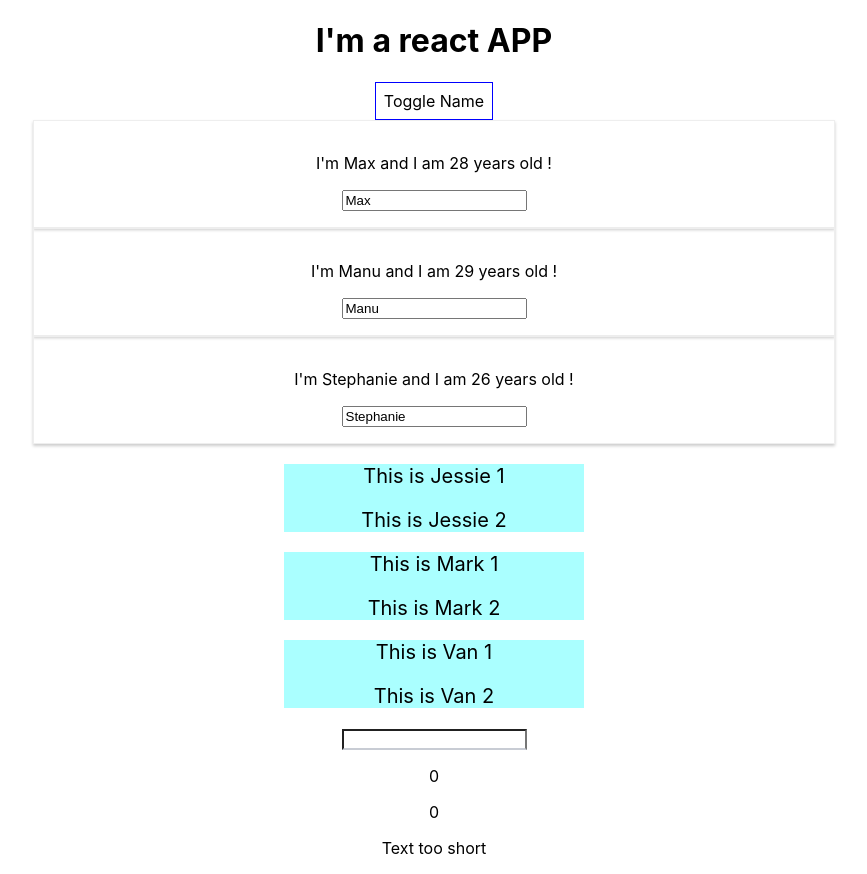
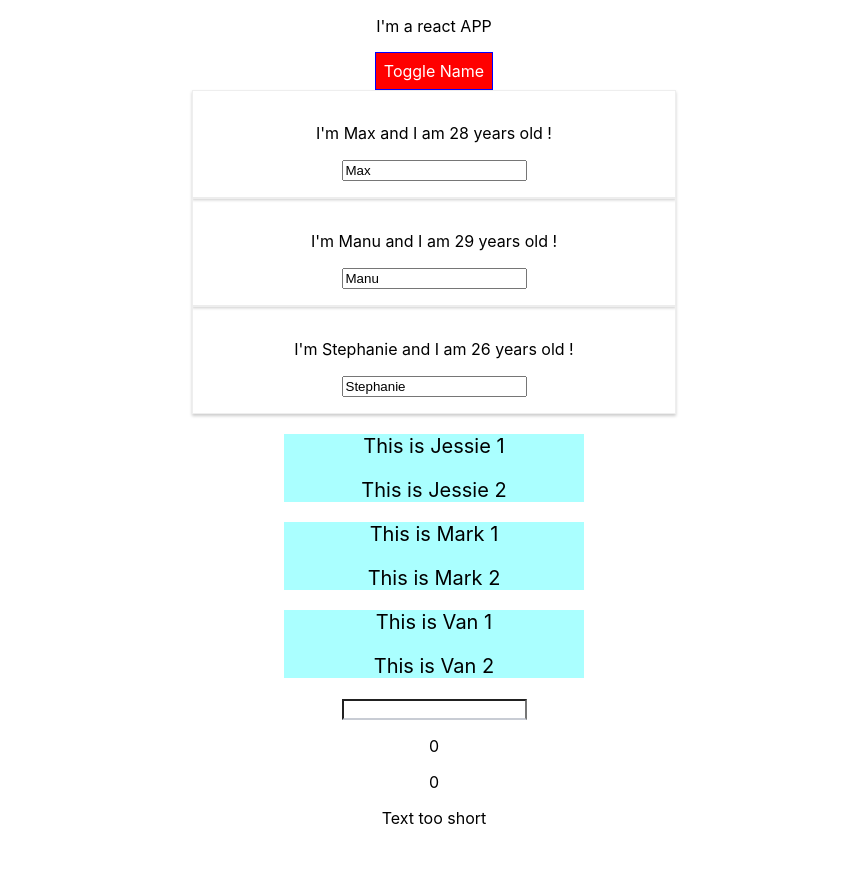
Before and after one commit to OscarZhou/react-complete-guide, a React (Create React App) app: page / in a window 1280 px wide. Both pictures are taken after a click on the button "Toggle Name". Shown: the whole page, without its empty margins (206-1073 px from the left). After the commit the page ends 844 px from the top, so only its background shows below. Built offline with nearby package versions, Linux system fonts and the light colour scheme.

Commit message:
Add styling react conponent : package radium

```diff
--- a/package.json
+++ b/package.json
@@ -3,6 +3,7 @@
   "version": "0.1.0",
   "private": true,
   "dependencies": {
+    "radium": "^0.25.0",
     "react": "^16.6.3",
     "react-dom": "^16.6.3",
     "react-scripts": "2.1.1"
--- a/src/App.css
+++ b/src/App.css
@@ -1,3 +1,11 @@
 .App {
   text-align: center;
 }
+
+.red {
+  color: red;
+}
+
+.bold{
+  font-weight: bold;
+}
--- a/src/App.js
+++ b/src/App.js
@@ -5,6 +5,7 @@ import Person from './Person/Person.js'
 import UserOutput from './UserOutput/UserOutput.js'
 import UserInput from './UserInput/UserInput.js'
 import Validation from './Validation/Validation.js'
+import Radium, {StyleRoot}from 'radium'
 import Char from './Char/Char.js'
 
 class App extends Component {
@@ -95,11 +96,16 @@ class App extends Component {
   render() {
 
     const style = {
-      backgroundColor: 'white',
+      backgroundColor: 'green',
+      color: "white",
       font: 'inherit',
       border: '1px solid blue',
       padding: '8px',
-      cursor: 'pointer'
+      cursor: 'pointer',
+      ':hover':{
+        backgroundColor: 'lightgreen',
+        color:'black'
+      }
     };
 
 
@@ -117,6 +123,20 @@ class App extends Component {
           })}
         </div>
       );
+      style.backgroundColor= "red";
+      style[":hover"] = {
+        backgroundColor: 'salmon',
+        color:'black'
+      }
+    }
+
+    let classes = [];
+    if(this.state.persons.length <=2){
+      classes.push('red');
+    }
+
+    if(this.state.persons.length<=1){
+      classes.push('bold');
     }
 
 
@@ -136,25 +156,29 @@ class App extends Component {
       );
     }
 
+
+
     console.log(this.state.userInput.value);
 
     return (
+      <StyleRoot>
         <div className="App">
-        <h1>I'm a react APP</h1>
+          <p className={classes.join(' ')}>I'm a react APP</p>
           <button style={style}
             onClick={this.toggleNameHandler}>Toggle Name</button>
           {persons}
           <UserOutput username={this.state.userOutputs[0].username} />
           <UserOutput username={this.state.userOutputs[1].username} />
           <UserOutput username={this.state.userOutputs[2].username} />
-        <UserInput changed={this.inputChangedHandler} focused={this.inputFocusedHandler} value={this.state.userInput}/>
+          <UserInput changed={this.inputChangedHandler} focused={this.inputFocusedHandler} value={this.state.userInput} />
 
           <Validation length={this.state.userInput.length} />
         {chars}
         </div>
+      </StyleRoot>
     );
     // return React.createElement("div", {className: 'App'}, React.createElement("h1", null, 'I\'m a React App'));
   }
 }
 
-export default App;
+export default Radium(App);
--- a/src/Person/Person.js
+++ b/src/Person/Person.js
@@ -1,10 +1,16 @@
 import React from "react"
+import Radium from "radium"
 
 import "./Person.css"
 
 const person = (props) => {
+    const style = {
+        '@media (min-width: 500px)':{
+            width: '450px'
+        }
+    }
     return (
-        <div className="Person">
+        <div className="Person" style={style}>
             <p onClick={props.click}>I'm {props.name} and I am {props.age} years old !</p>
             <p>{props.children}</p>
             <input type="input" onChange={props.changed} value={props.name} />
@@ -12,4 +18,4 @@ const person = (props) => {
     )
 }
 
-export default person
+export default Radium(person)
```
Also changed, not shown: 1 other file (tests, documents, lock files or other folders). Lines whose indentation alone changed are shown as unchanged.
